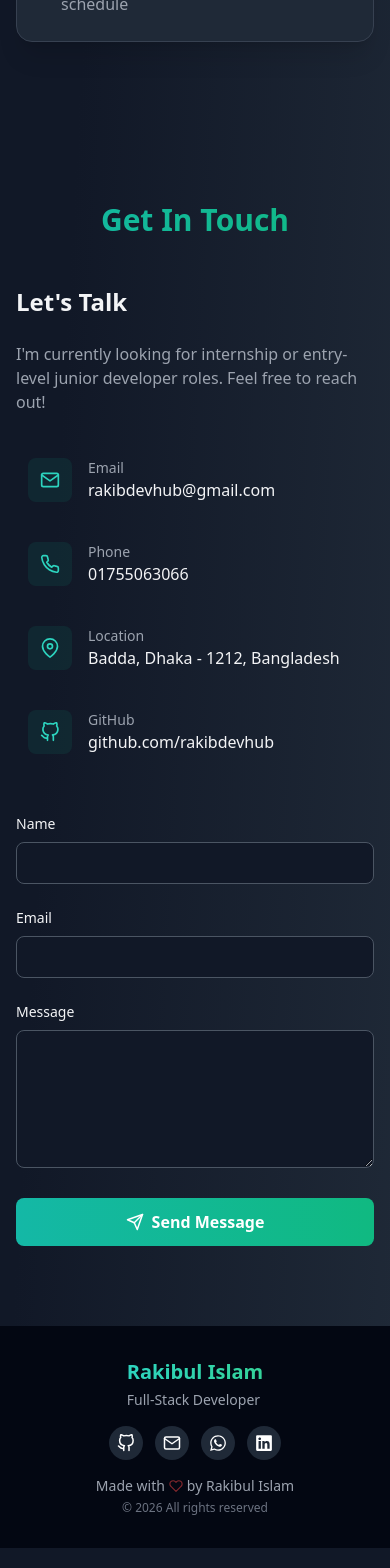
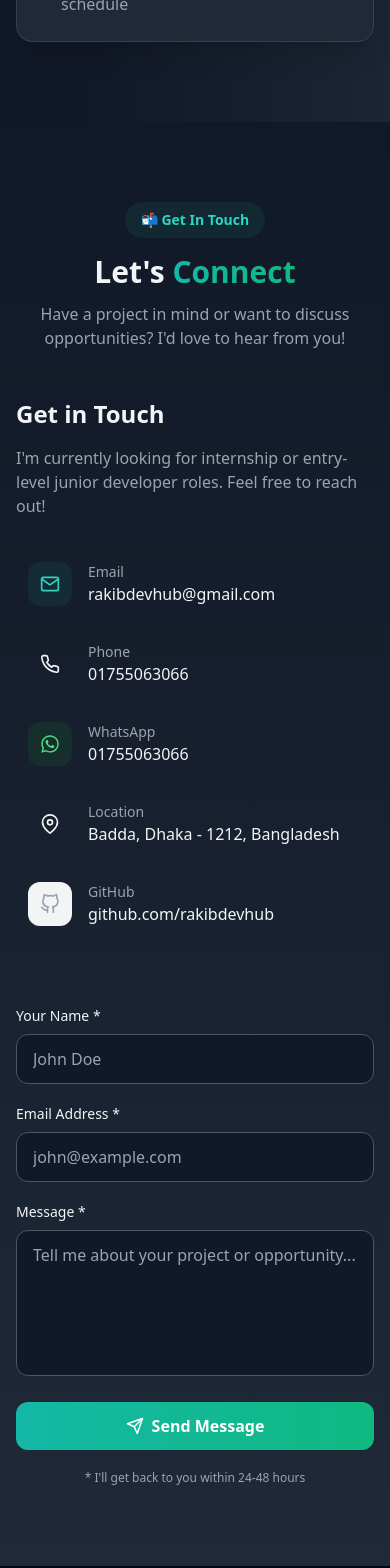
Before and after one commit to RakibDevHub/portfolio, a React (Vite) app: page / in a window 390 px wide. Shown: the part 5620-7188 px from the top of the page. Built offline with nearby package versions, Linux system fonts and the light colour scheme.

Commit message:
Update contact form with Web3Forms

```diff
--- a/src/components/Contact.jsx
+++ b/src/components/Contact.jsx
@@ -1,124 +1,251 @@
-import React, { useState } from 'react';
-import { FiMail, FiPhone, FiMapPin, FiGithub, FiSend } from 'react-icons/fi';
-import { motion } from 'framer-motion';
+import React, { useState, useRef } from 'react';
+import { FiMail, FiPhone, FiMapPin, FiGithub, FiSend, FiCheckCircle, FiAlertCircle } from 'react-icons/fi';
+import { motion, AnimatePresence } from 'framer-motion';
+import { FaWhatsapp } from 'react-icons/fa';
 
 const Contact = () => {
+  const formRef = useRef();
   const [formData, setFormData] = useState({
     name: '',
     email: '',
     message: '',
   });
+  const [isSubmitting, setIsSubmitting] = useState(false);
+  const [submitStatus, setSubmitStatus] = useState(null);
 
-  const handleSubmit = (e) => {
-    e.preventDefault();
-    window.location.href = `mailto:rakibdevhub@gmail.com?subject=Contact from ${formData.name}&body=${formData.message}%0A%0AReply to: ${formData.email}`;
+  const WEB3FORMS_ACCESS_KEY = 'eea48e6b-4b94-4e25-9d09-3df38201174c';
+
+  const validateForm = () => {
+    if (!formData.name.trim()) return 'Please enter your name';
+    if (!formData.email.trim()) return 'Please enter your email';
+    if (!/\S+@\S+\.\S+/.test(formData.email)) return 'Please enter a valid email address';
+    if (!formData.message.trim()) return 'Please enter your message';
+    return null;
   };
 
+  const handleSubmit = async (e) => {
+    e.preventDefault();
+
+    const error = validateForm();
+    if (error) {
+      setSubmitStatus({ type: 'error', message: error });
+      setTimeout(() => setSubmitStatus(null), 4000);
+      return;
+    }
+
+    setIsSubmitting(true);
+
+    // Prepare form data for Web3Forms
+    const formPayload = new FormData();
+    formPayload.append('access_key', WEB3FORMS_ACCESS_KEY);
+    formPayload.append('botcheck', ''); // Honeypot field for spam prevention
+    formPayload.append('name', formData.name);
+    formPayload.append('email', formData.email);
+    formPayload.append('message', formData.message);
+    formPayload.append('subject', `Portfolio Contact from ${formData.name}`);
+    formPayload.append('from_name', formData.name);
+    formPayload.append('replyto', formData.email);
+
+
+    try {
+      const response = await fetch('https://api.web3forms.com/submit', {
+        method: 'POST',
+        body: formPayload,
+      });
+
+      const result = await response.json();
+
+      if (result.success) {
+        setSubmitStatus({
+          type: 'success',
+          message: 'Message sent successfully! I\'ll get back to you within 24 hours.'
+        });
+        // Reset form
+        setFormData({ name: '', email: '', message: '' });
+        if (formRef.current) formRef.current.reset();
+      } else {
+        throw new Error(result.message || 'Failed to send');
+      }
+    } catch (error) {
+      console.error('Form submission error:', error);
+      setSubmitStatus({
+        type: 'error',
+        message: 'Failed to send message. Please email me directly at rakibdevhub@gmail.com'
+      });
+    } finally {
+      setIsSubmitting(false);
+      setTimeout(() => setSubmitStatus(null), 5000);
+    }
+  };
+
+  const contactInfo = [
+    { icon: FiMail, label: 'Email', value: 'rakibdevhub@gmail.com', href: 'mailto:rakibdevhub@gmail.com', color: 'teal' },
+    { icon: FiPhone, label: 'Phone', value: '01755063066', href: 'tel:01755063066', color: 'emerald' },
+    { icon: FaWhatsapp, label: 'WhatsApp', value: '01755063066', href: 'https://wa.me/8801755063066', color: 'green' },
+    { icon: FiMapPin, label: 'Location', value: 'Badda, Dhaka - 1212, Bangladesh', href: null, color: 'cyan' },
+    { icon: FiGithub, label: 'GitHub', value: 'github.com/rakibdevhub', href: 'https://github.com/rakibdevhub', color: 'gray' },
+  ];
+
   return (
-    <section id="contact" className="py-20 relative overflow-hidden">
+    <section id="contact" className="py-20 relative overflow-hidden bg-gradient-to-b from-gray-50 to-white dark:from-gray-900 dark:to-gray-800">
       <div className="container-custom relative z-10">
-        <motion.h2
+        <motion.div
           initial={{ opacity: 0, y: 30 }}
           whileInView={{ opacity: 1, y: 0 }}
           transition={{ duration: 0.6 }}
           viewport={{ once: true }}
-          className="section-title"
+          className="text-center mb-12"
         >
-          Get In Touch
-        </motion.h2>
+          <span className="inline-block px-4 py-2 bg-teal-100 dark:bg-teal-900/30 text-teal-600 dark:text-teal-400 rounded-full text-sm font-semibold mb-4">
+            📬 Get In Touch
+          </span>
+          <h2 className="text-3xl md:text-4xl font-bold mb-3">
+            Let's <span className="bg-gradient-to-r from-teal-500 to-emerald-500 bg-clip-text text-transparent">Connect</span>
+          </h2>
+          <p className="text-gray-600 dark:text-gray-400 max-w-2xl mx-auto">
+            Have a project in mind or want to discuss opportunities? I'd love to hear from you!
+          </p>
+        </motion.div>
 
         <div className="grid md:grid-cols-2 gap-12 max-w-5xl mx-auto">
+          {/* Contact Info */}
           <motion.div
             initial={{ opacity: 0, x: -30 }}
             whileInView={{ opacity: 1, x: 0 }}
             transition={{ duration: 0.6 }}
             viewport={{ once: true }}
           >
-            <h3 className="text-2xl font-bold mb-6">Let's Talk</h3>
+            <h3 className="text-2xl font-bold mb-4">Get in Touch</h3>
             <p className="text-gray-600 dark:text-gray-400 mb-8">
               I'm currently looking for internship or entry-level junior developer roles.
               Feel free to reach out!
             </p>
 
-            <div className="space-y-4">
-              <div className="flex items-center gap-4 p-3 rounded-lg hover:bg-gray-50 dark:hover:bg-gray-800 transition-colors">
-                <div className="p-3 bg-teal-100 dark:bg-teal-900/30 rounded-lg">
-                  <FiMail className="text-teal-600 dark:text-teal-400" size={20} />
+            <div className="space-y-3">
+              {contactInfo.map((item, idx) => (
+                <motion.div
+                  key={item.label}
+                  initial={{ opacity: 0, x: -20 }}
+                  whileInView={{ opacity: 1, x: 0 }}
+                  transition={{ delay: idx * 0.1 }}
+                  viewport={{ once: true }}
+                  className="flex items-center gap-4 p-3 rounded-xl hover:bg-gray-50 dark:hover:bg-gray-800/50 transition-all group cursor-pointer"
+                >
+                  <div className={`p-3 bg-${item.color}-100 dark:bg-${item.color}-900/30 rounded-xl group-hover:scale-110 transition-transform`}>
+                    <item.icon className={`text-${item.color}-600 dark:text-${item.color}-400`} size={20} />
                   </div>
                   <div>
-                  <p className="text-sm text-gray-500 dark:text-gray-400">Email</p>
-                  <a href="mailto:rakibdevhub@gmail.com" className="hover:text-teal-600">
-                    rakibdevhub@gmail.com
+                    <p className="text-sm text-gray-500 dark:text-gray-400">{item.label}</p>
+                    {item.href ? (
+                      <a
+                        href={item.href}
+                        target={item.href.startsWith('http') ? '_blank' : '_self'}
+                        rel="noopener noreferrer"
+                        className="hover:text-teal-600 dark:hover:text-teal-400 transition-colors font-medium"
+                      >
+                        {item.value}
                       </a>
+                    ) : (
+                      <p className="font-medium">{item.value}</p>
+                    )}
                   </div>
-              </div>
-
-              <div className="flex items-center gap-4 p-3 rounded-lg hover:bg-gray-50 dark:hover:bg-gray-800 transition-colors">
-                <div className="p-3 bg-teal-100 dark:bg-teal-900/30 rounded-lg">
-                  <FiPhone className="text-teal-600 dark:text-teal-400" size={20} />
-                </div>
-                <div>
-                  <p className="text-sm text-gray-500 dark:text-gray-400">Phone</p>
-                  <a href="tel:01755063066" className="hover:text-teal-600">
-                    01755063066
-                  </a>
-                </div>
-              </div>
-
-              <div className="flex items-center gap-4 p-3 rounded-lg hover:bg-gray-50 dark:hover:bg-gray-800 transition-colors">
-                <div className="p-3 bg-teal-100 dark:bg-teal-900/30 rounded-lg">
-                  <FiMapPin className="text-teal-600 dark:text-teal-400" size={20} />
-                </div>
-                <div>
-                  <p className="text-sm text-gray-500 dark:text-gray-400">Location</p>
-                  <p>Badda, Dhaka - 1212, Bangladesh</p>
-                </div>
-              </div>
-
-              <div className="flex items-center gap-4 p-3 rounded-lg hover:bg-gray-50 dark:hover:bg-gray-800 transition-colors">
-                <div className="p-3 bg-teal-100 dark:bg-teal-900/30 rounded-lg">
-                  <FiGithub className="text-teal-600 dark:text-teal-400" size={20} />
-                </div>
-                <div>
-                  <p className="text-sm text-gray-500 dark:text-gray-400">GitHub</p>
-                  <a href="https://github.com/rakibdevhub" target="_blank" className="hover:text-teal-600">
-                    github.com/rakibdevhub
-                  </a>
-                </div>
-              </div>
+                </motion.div>
+              ))}
             </div>
           </motion.div>
 
+          {/* Contact Form */}
           <motion.form
+            ref={formRef}
             initial={{ opacity: 0, x: 30 }}
             whileInView={{ opacity: 1, x: 0 }}
             transition={{ duration: 0.6 }}
             viewport={{ once: true }}
             onSubmit={handleSubmit}
-            className="space-y-6 flex flex-col justify-center"
+            className="space-y-5"
           >
+            <input type="checkbox" name="botcheck" className="hidden" style={{ display: 'none' }} />
             <div>
-              <label className="block text-sm font-medium mb-2">Name</label>
-              <input type="text" required className="w-full px-4 py-2 border border-gray-300 dark:border-gray-600 rounded-lg bg-white dark:bg-gray-900 focus:outline-none focus:ring-2 focus:ring-teal-500"
-                value={formData.name} onChange={(e) => setFormData({ ...formData, name: e.target.value })} />
+              <label className="block text-sm font-medium mb-2">Your Name *</label>
+              <input
+                type="text"
+                required
+                className="w-full px-4 py-3 border border-gray-300 dark:border-gray-600 rounded-xl bg-white dark:bg-gray-900 focus:outline-none focus:ring-2 focus:ring-teal-500 focus:border-transparent transition-all"
+                value={formData.name}
+                onChange={(e) => setFormData({ ...formData, name: e.target.value })}
+                placeholder="John Doe"
+                disabled={isSubmitting}
+              />
             </div>
 
             <div>
-              <label className="block text-sm font-medium mb-2">Email</label>
-              <input type="email" required className="w-full px-4 py-2 border border-gray-300 dark:border-gray-600 rounded-lg bg-white dark:bg-gray-900 focus:outline-none focus:ring-2 focus:ring-teal-500"
-                value={formData.email} onChange={(e) => setFormData({ ...formData, email: e.target.value })} />
+              <label className="block text-sm font-medium mb-2">Email Address *</label>
+              <input
+                type="email"
+                required
+                className="w-full px-4 py-3 border border-gray-300 dark:border-gray-600 rounded-xl bg-white dark:bg-gray-900 focus:outline-none focus:ring-2 focus:ring-teal-500 focus:border-transparent transition-all"
+                value={formData.email}
+                onChange={(e) => setFormData({ ...formData, email: e.target.value })}
+                placeholder="john@example.com"
+                disabled={isSubmitting}
+              />
             </div>
 
             <div>
-              <label className="block text-sm font-medium mb-2">Message</label>
-              <textarea rows={5} required className="w-full px-4 py-2 border border-gray-300 dark:border-gray-600 rounded-lg bg-white dark:bg-gray-900 focus:outline-none focus:ring-2 focus:ring-teal-500"
-                value={formData.message} onChange={(e) => setFormData({ ...formData, message: e.target.value })}></textarea>
+              <label className="block text-sm font-medium mb-2">Message *</label>
+              <textarea
+                rows={5}
+                required
+                className="w-full px-4 py-3 border border-gray-300 dark:border-gray-600 rounded-xl bg-white dark:bg-gray-900 focus:outline-none focus:ring-2 focus:ring-teal-500 focus:border-transparent transition-all resize-none"
+                value={formData.message}
+                onChange={(e) => setFormData({ ...formData, message: e.target.value })}
+                placeholder="Tell me about your project or opportunity..."
+                disabled={isSubmitting}
+              />
             </div>
 
-            <button type="submit" className="w-full px-6 py-3 bg-gradient-to-r from-teal-500 to-emerald-500 text-white rounded-lg hover:shadow-lg transition-all duration-300 flex items-center justify-center gap-2 font-semibold">
+            {/* Status Message */}
+            <AnimatePresence>
+              {submitStatus && (
+                <motion.div
+                  initial={{ opacity: 0, y: -10 }}
+                  animate={{ opacity: 1, y: 0 }}
+                  exit={{ opacity: 0, y: -10 }}
+                  className={`p-3 rounded-xl flex items-center gap-2 ${
+                    submitStatus.type === 'success'
+                      ? 'bg-green-100 dark:bg-green-900/30 text-green-700 dark:text-green-400'
+                      : 'bg-red-100 dark:bg-red-900/30 text-red-700 dark:text-red-400'
+                  }`}
+                >
+                  {submitStatus.type === 'success' ? <FiCheckCircle size={18} /> : <FiAlertCircle size={18} />}
+                  <span className="text-sm">{submitStatus.message}</span>
+                </motion.div>
+              )}
+            </AnimatePresence>
+
+            <motion.button
+              type="submit"
+              whileHover={{ scale: 1.02 }}
+              whileTap={{ scale: 0.98 }}
+              disabled={isSubmitting}
+              className="w-full px-6 py-3 bg-gradient-to-r from-teal-500 to-emerald-500 text-white rounded-xl hover:shadow-lg transition-all duration-300 flex items-center justify-center gap-2 font-semibold disabled:opacity-70 disabled:cursor-not-allowed"
+            >
+              {isSubmitting ? (
+                <>
+                  <div className="w-5 h-5 border-2 border-white border-t-transparent rounded-full animate-spin" />
+                  Sending...
+                </>
+              ) : (
+                <>
                   <FiSend size={18} />
                   Send Message
-            </button>
+                </>
+              )}
+            </motion.button>
+
+            <p className="text-xs text-center text-gray-500 dark:text-gray-400 mt-4">
+              * I'll get back to you within 24-48 hours
+            </p>
           </motion.form>
         </div>
       </div>
```
Lines whose indentation alone changed are shown as unchanged.
